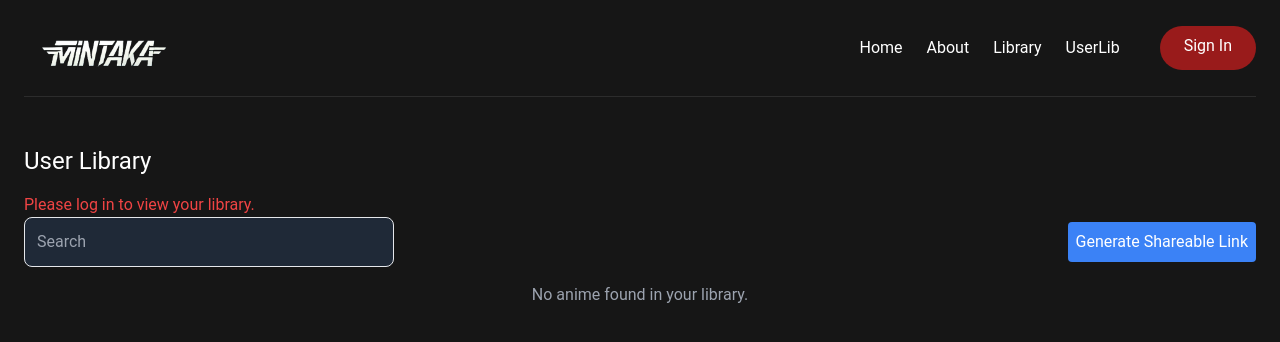
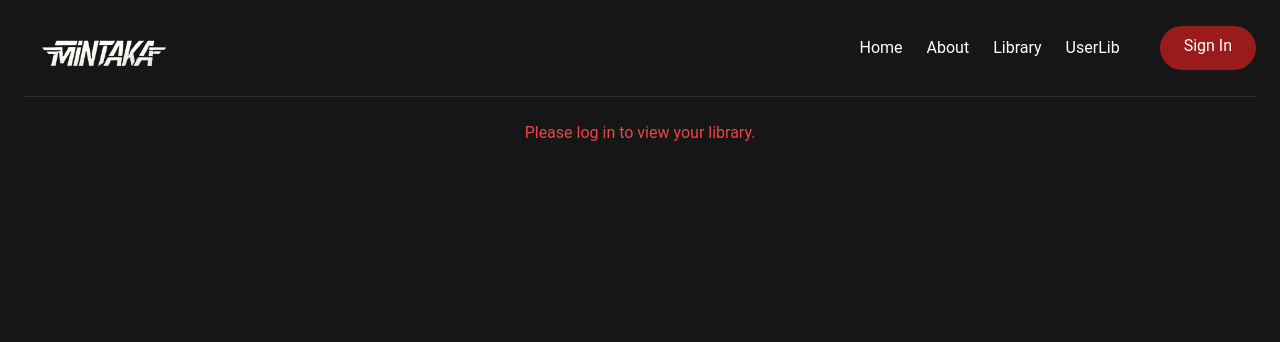
Before and after one commit to divyanshu24x7/Mintaka, a React (Vite) app: page /Library in a window 1280 px wide. Shown: the top 342 px of the page. Built offline with nearby package versions, Linux system fonts and the light colour scheme.

Commit message:
fix library recommendations

```diff
--- a/src/pages/Library.jsx
+++ b/src/pages/Library.jsx
@@ -1,112 +1,78 @@
 import React, { useEffect, useState } from 'react';
-import { Link } from 'react-router-dom';
 
 const Library = () => {
-  const [animeList, setAnimeList] = useState([]);
+    const [animeRecommendations, setAnimeRecommendations] = useState([]);
+    const [userRecommendations, setUserRecommendations] = useState([]);
+    const [loading, setLoading] = useState(true); // Loading state
     const [error, setError] = useState('');
-  const [shareableLink, setShareableLink] = useState('');
-  const [searchQuery, setSearchQuery] = useState('');  // State for search input
-  const [filteredAnimeList, setFilteredAnimeList] = useState([]);  // State for filtered anime
 
-  // Fetch the user's saved anime list from the backend
     useEffect(() => {
-    const fetchUserAnime = async () => {
+        const fetchRecommendations = async () => {
             const token = localStorage.getItem('token');
             if (!token) {
                 setError('Please log in to view your library.');
+                setLoading(false);
                 return;
             }
 
             try {
-        const response = await fetch('http://localhost:5000/get-user-anime', {
+                const response = await fetch('http://localhost:5000/run-scripts', {
+                    method: 'POST',
                     headers: {
-            'Authorization': `Bearer ${token}`,
-          },
+                        'Authorization': `Bearer ${token}`
+                    }
                 });
 
                 if (!response.ok) {
-          throw new Error('Failed to fetch user anime');
+                    throw new Error('Failed to fetch recommendations');
                 }
 
-        const userAnimeList = await response.json(); // Fetch anime data directly from the server
-        setAnimeList(userAnimeList);
-        setFilteredAnimeList(userAnimeList);  // Initially, filtered list is the same as the full list
+                const result = await response.json();
+                setAnimeRecommendations(result.data.animeRecommendations);
+                setUserRecommendations(result.data.userRecommendations);
+                setLoading(false);
             } catch (err) {
                 setError(err.message);
+                setLoading(false);
             }
         };
 
-    fetchUserAnime();
+        fetchRecommendations();
     }, []);
 
-  // Function to generate the shareable link
-  const generateShareableLink = () => {
-    const userId = localStorage.getItem('userId'); // Make sure you have userId stored in localStorage
-    if (userId) {
-      const link = `${window.location.origin}/share/${userId}`; // Adjust this URL based on your routing
-      setShareableLink(link);
+    if (loading) {
+        return <div className="text-white text-center">Loading recommendations...</div>;
     }
-  };
 
-  // Handle the search input change
-  const handleSearchChange = (e) => {
-    const query = e.target.value.toLowerCase();
-    setSearchQuery(query);
-
-    // Filter the anime list based on the search query
-    const filteredList = animeList.filter(anime =>
-      anime.title.toLowerCase().includes(query)
-    );
-    setFilteredAnimeList(filteredList);
-  };
+    if (error) {
+        return <div className="text-red-500 text-center">{error}</div>;
+    }
 
     return (
-    <div className='container mx-auto relative p-6'>
-      <h1 className='text-white text-2xl mb-4'>User Library</h1>
-      {error && <p className='text-red-500'>{error}</p>}
-      <div className='flex justify-between items-center mb-4'>
-        <input
-          type='text'
-          value={searchQuery}  // Bind input value to state
-          onChange={handleSearchChange}  // Call the handler on change
-          placeholder='Search'
-          className='w-[30%] p-3 border rounded-lg bg-gray-800 text-white placeholder-gray-400 focus:outline-none focus:border-red-700'
-        />
-        <button
-          className='text-white bg-blue-500 p-2 rounded hover:bg-blue-600'
-          onClick={generateShareableLink}
-        >
-          Generate Shareable Link
-        </button>
+        <div className="container mx-auto relative p-6">
+            <h1 className="text-white text-2xl mb-4">Recommendations</h1>
+
+            <div>
+                <h2 className="text-white text-xl mb-2">Anime Recommendations</h2>
+                <div className="flex flex-wrap gap-4 justify-center">
+                    {animeRecommendations.map(anime => (
+                        <div key={anime.animeId} className="w-40 h-80 p-4 bg-transparent">
+                            <h1 className="text-white text-lg">{anime.name}</h1>
+                            <p className="text-gray-400">{anime.genre.join(', ')}</p>
                         </div>
-      {shareableLink && (
-        <div className='mb-4'>
-          <p className='text-green-500'>Shareable Link: {shareableLink}</p>
+                    ))}
                 </div>
-      )}
+            </div>
 
-      <div className='mt-4 flex flex-wrap gap-4 justify-center'>
-        {filteredAnimeList.length > 0 ? (
-          filteredAnimeList.map(anime => (
-            <div key={anime.animeId}
-              className='w-40 h-80 p-4 text-center relative bg-transparent transition-transform duration-300 ease-in-out transform hover:scale-105 hover:shadow-lg'>
-              <Link to={`/anime/${anime.animeId}`} className='flex flex-col justify-between h-[70%]'>
-                <img
-                  className='w-full h-[80%] object-cover transition-opacity duration-300 ease-in-out hover:opacity-90'
-                  src={anime.images.jpg.large_image_url}  // Using image from MongoDB
-                  alt={anime.title}
-                />
-                <div className='mt-2 flex flex-col justify-between'>
-                  <h1 className='text-white text-lg font-semibold'>
-                    {anime.title}
-                  </h1>
-                </div>
-              </Link>
-            </div>
-          ))
-        ) : (
-          <p className='text-gray-400'>No anime found in your library.</p>
-        )}
+            <div className="mt-8">
+                <h2 className="text-white text-xl mb-2">Similar Users</h2>
+                <ul>
+                    {userRecommendations.map(user => (
+                        <li key={user.userId} className="text-gray-400">
+                            {user.email}
+                        </li>
+                    ))}
+                </ul>
             </div>
         </div>
     );
```
Also changed, not shown: server.js (+51 -0 lines). Lines whose indentation alone changed are shown as unchanged.
